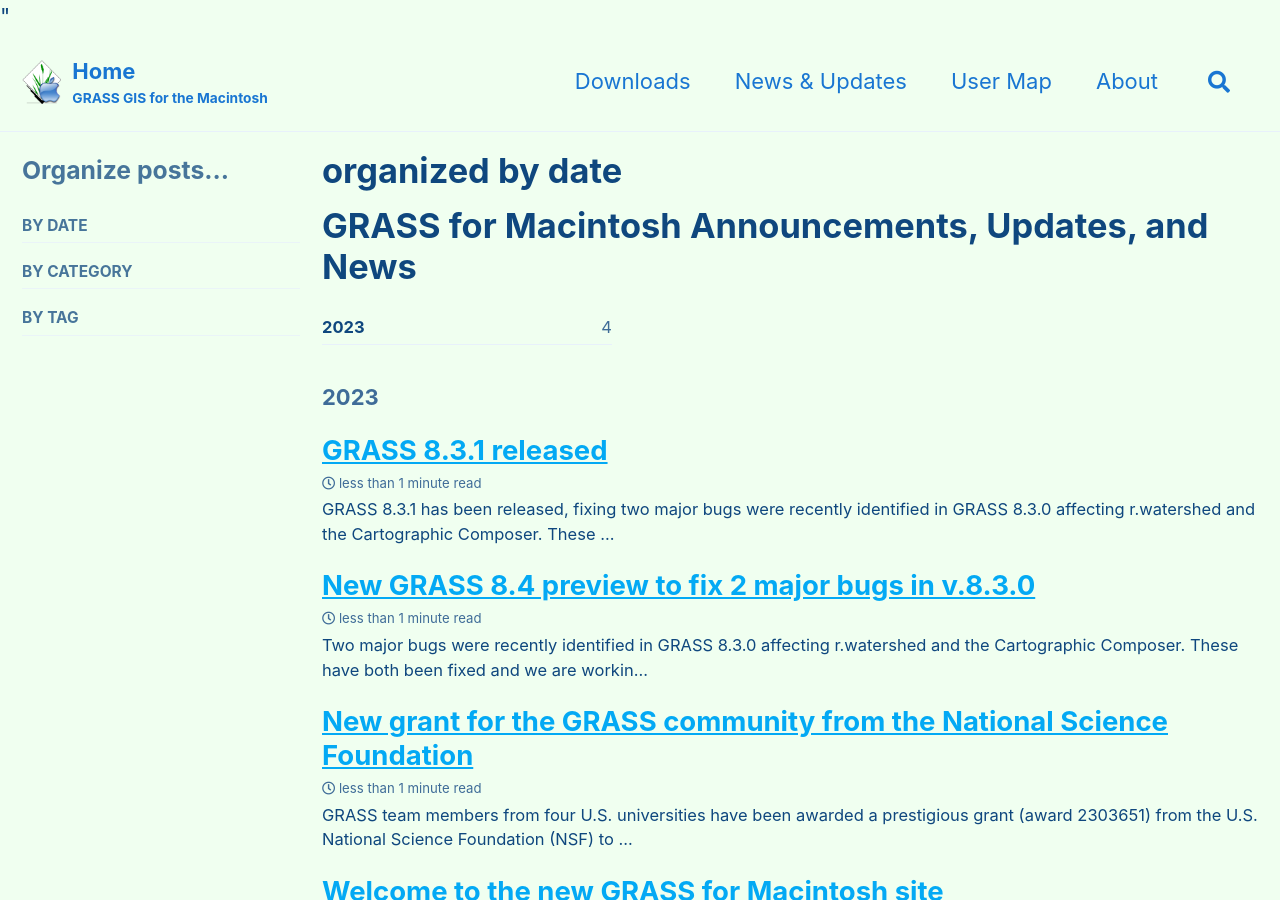
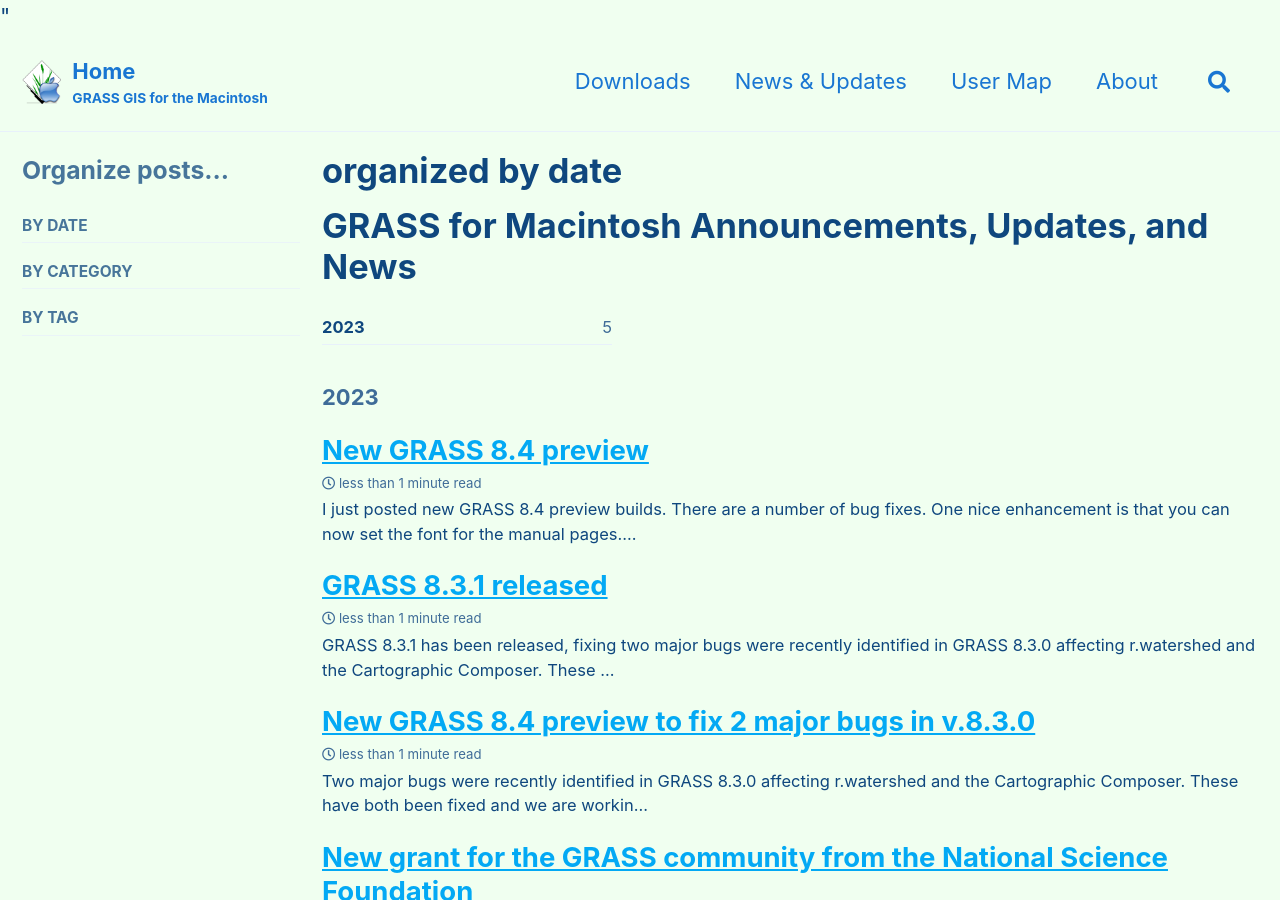
Before and after one commit to cmbarton/grass-mac, a Jekyll site: the page built from _pages/year-archive.md, in a window 1280 px wide and 900 px high. Built offline with Jekyll 4.4.1, drawn with Linux system fonts in a browser that asks for light colours; cached includes are drawn as plain includes.

Commit message:
update GRASS 8.4 binary
Updated GRASS 8.4 for ARM and Intel processors. Added a post about it.

```diff
--- a/_pages/download-grass.md
+++ b/_pages/download-grass.md
@@ -38,8 +38,8 @@
 
 | Version | Date | Download Link | Configuration Info|
 | :--- | ---: | :---: | :---: |
-| GRASS 8.4dev Apple ARM | 19 Sept 2023 | [download](http://download.osgeo.org/grass/mac/grass-8.4.0dev-arm64.dmg) | [download](http://download.osgeo.org/grass/mac/grass-8.4dev_configure_info.txt){:target="_blank"} |
-| GRASS 8.4dev Intel | 19 Sept 2023 | [download](http://download.osgeo.org/grass/mac/grass-8.4.0dev-x86_64.dmg) | [download](http://download.osgeo.org/grass/mac/grass-8.4dev_configure_info.txt){:target="_blank"} |
+| GRASS 8.4dev Apple ARM | 8 Dec 2023 | [download](http://download.osgeo.org/grass/mac/grass-8.4.0dev-arm64.dmg) | [download](http://download.osgeo.org/grass/mac/grass-8.4dev_configure_info.txt){:target="_blank"} |
+| GRASS 8.4dev Intel | 8 Dec 2023 | [download](http://download.osgeo.org/grass/mac/grass-8.4.0dev-x86_64.dmg) | [download](http://download.osgeo.org/grass/mac/grass-8.4dev_configure_info.txt){:target="_blank"} |
 
 ### Features of Note
 ***New Native Support for Apple ARM Processors***
--- /dev/null
+++ b/_posts/2023-12-08-new_GRASS84dev.md
@@ -0,0 +1,19 @@
+---
+title: "New GRASS 8.4 preview"
+excerpt_separator: "<!--more-->"
+categories:
+  - Announcement
+tags:
+  - Information
+---
+<!-- Google tag (gtag.js) -->
+<script async src="https://www.googletagmanager.com/gtag/js?id=G-9NBX5KDKM0"></script>
+<script>
+  window.dataLayer = window.dataLayer || [];
+  function gtag(){dataLayer.push(arguments);}
+  gtag('js', new Date());
+
+  gtag('config', 'G-9NBX5KDKM0');
+</script>
+
+I just posted new GRASS 8.4 preview builds. There are a number of bug fixes. One nice enhancement is that you can now set the font for the manual pages. No more tiny print (miniscule on notebooks)--unless you like it tiny of course.
```
